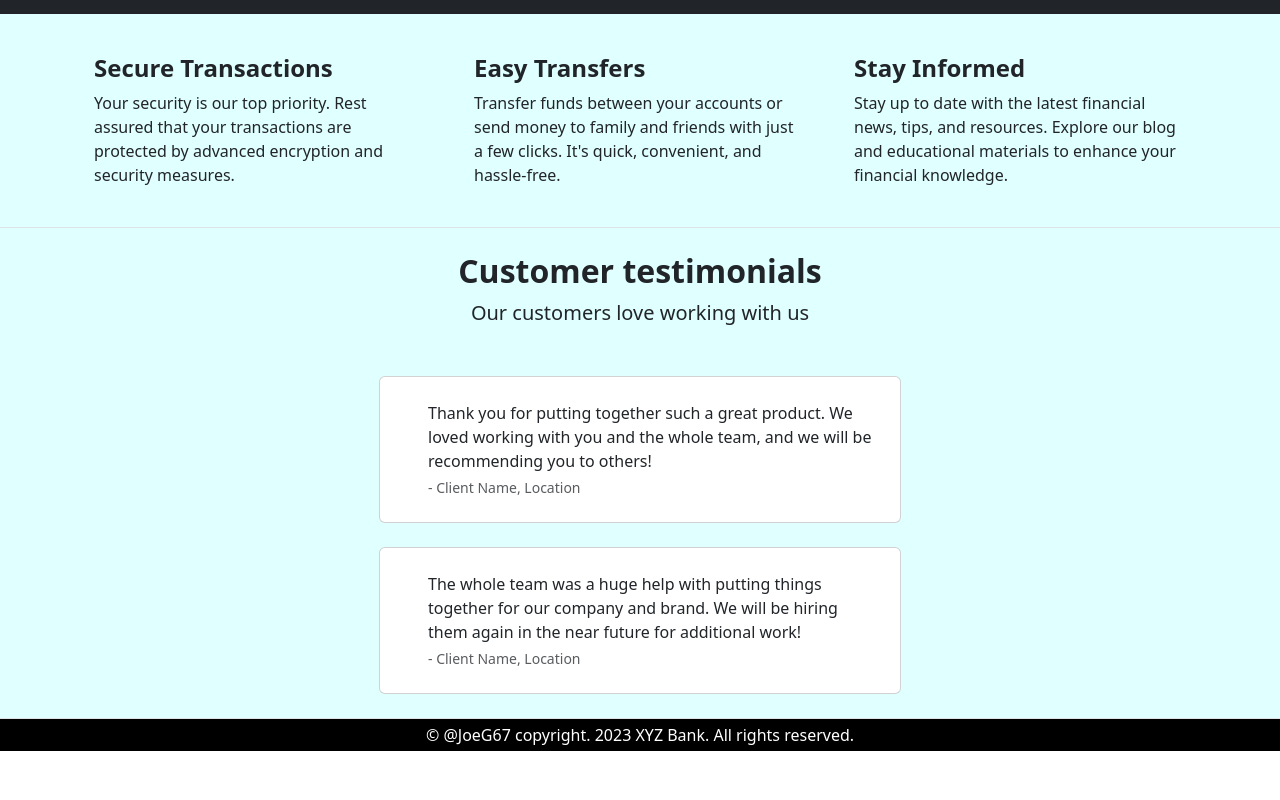
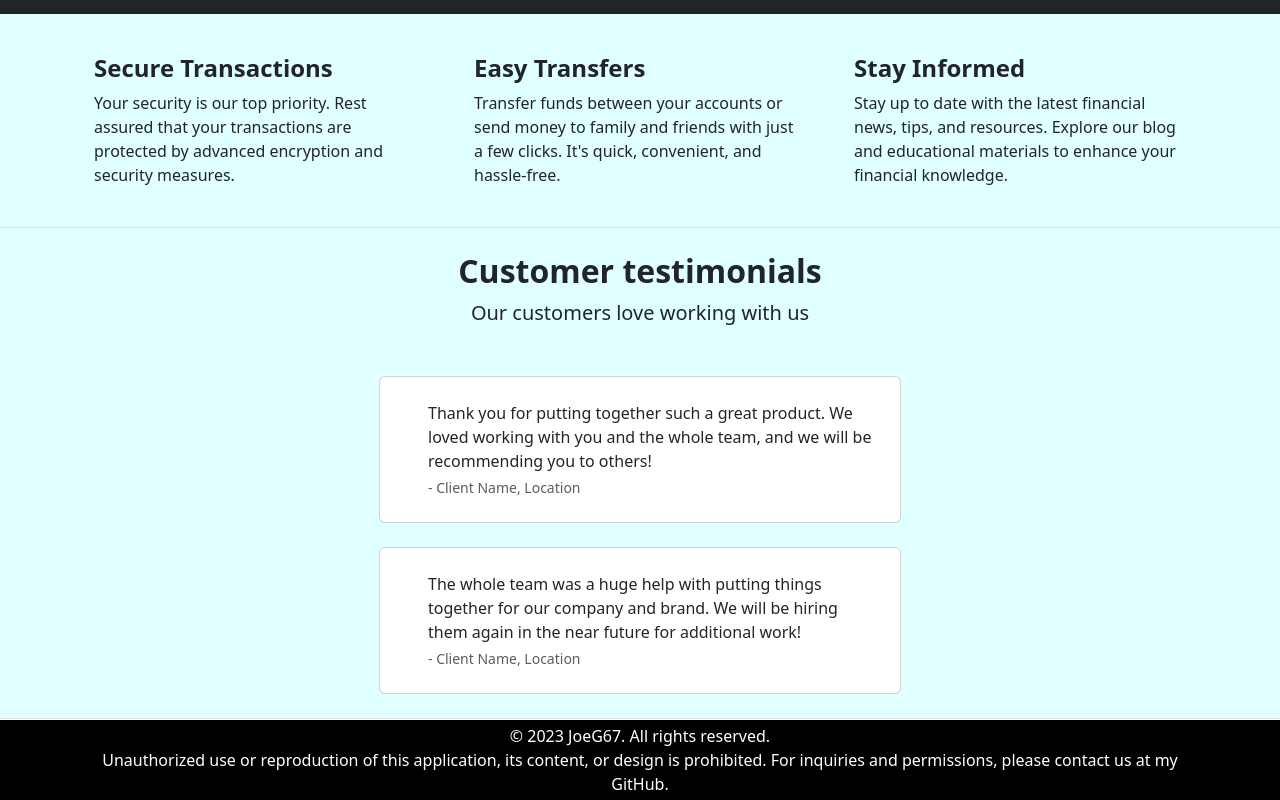
Before and after one commit to JoeG67/Banking-System, a React (Create React App) app: page /home in a window 1280 px wide. Shown: the part 289-1089 px from the top of the page. Before the commit the page ends 1040 px from the top, so only its background shows below. Built offline with nearby package versions, Linux system fonts and the light colour scheme; no server answers.

Commit message:
Updated appearance of footer, header is next.

```diff
--- a/src/App.scss
+++ b/src/App.scss
@@ -122,11 +122,16 @@ ul {
   list-style: none;
 }
 footer {
-  text-align: center;
   background-color: black;
   color: white;
-  position: bottom;
+  padding: 20px;
+  border-top: 1px solid white;
+  text-align: center;
 }
+
+
+/* Adjust the font size and margin as needed for your social icons */
+
 
 .numberInput {
   margin: 1rem;
--- a/src/Footer.jsx
+++ b/src/Footer.jsx
@@ -2,9 +2,22 @@ import React from 'react';
 import "./App.scss";
 function Footer() {
   return (
-    <footer class="pt-1 pb-1">
-      &copy; @JoeG67 copyright. 2023 XYZ Bank. All rights reserved.
-    </footer>
+<footer class="pt-1 pb-1">
+  <div class="container">
+    <div class="row">
+      <div class="col-12 text-center">
+        © 2023 JoeG67. All rights reserved.
+      </div>
+    </div>
+    <div class="row">
+      <div class="col-12 text-center">
+        Unauthorized use or reproduction of this application, its content, or design is prohibited.
+        For inquiries and permissions, please contact us at my GitHub.
+      </div>
+    </div>
+  </div>
+</footer>
+
   );
 };
 export default Footer;
```
